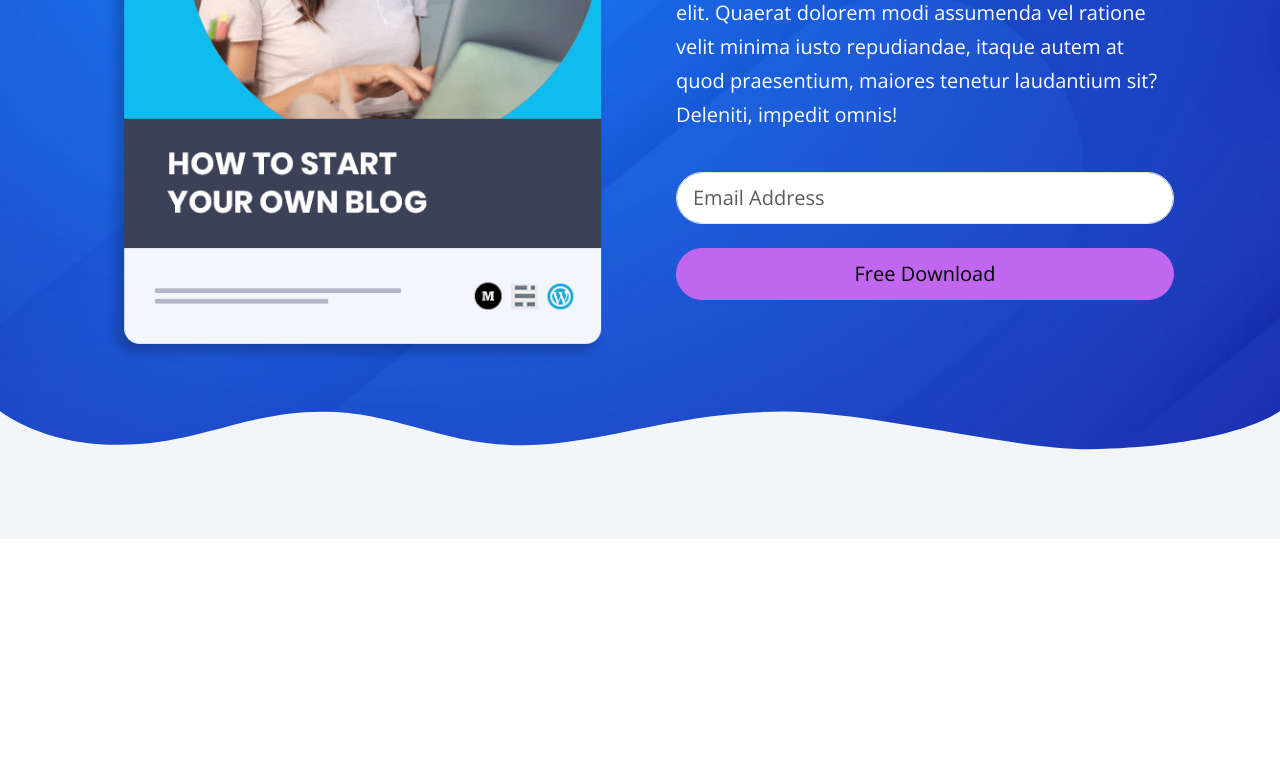
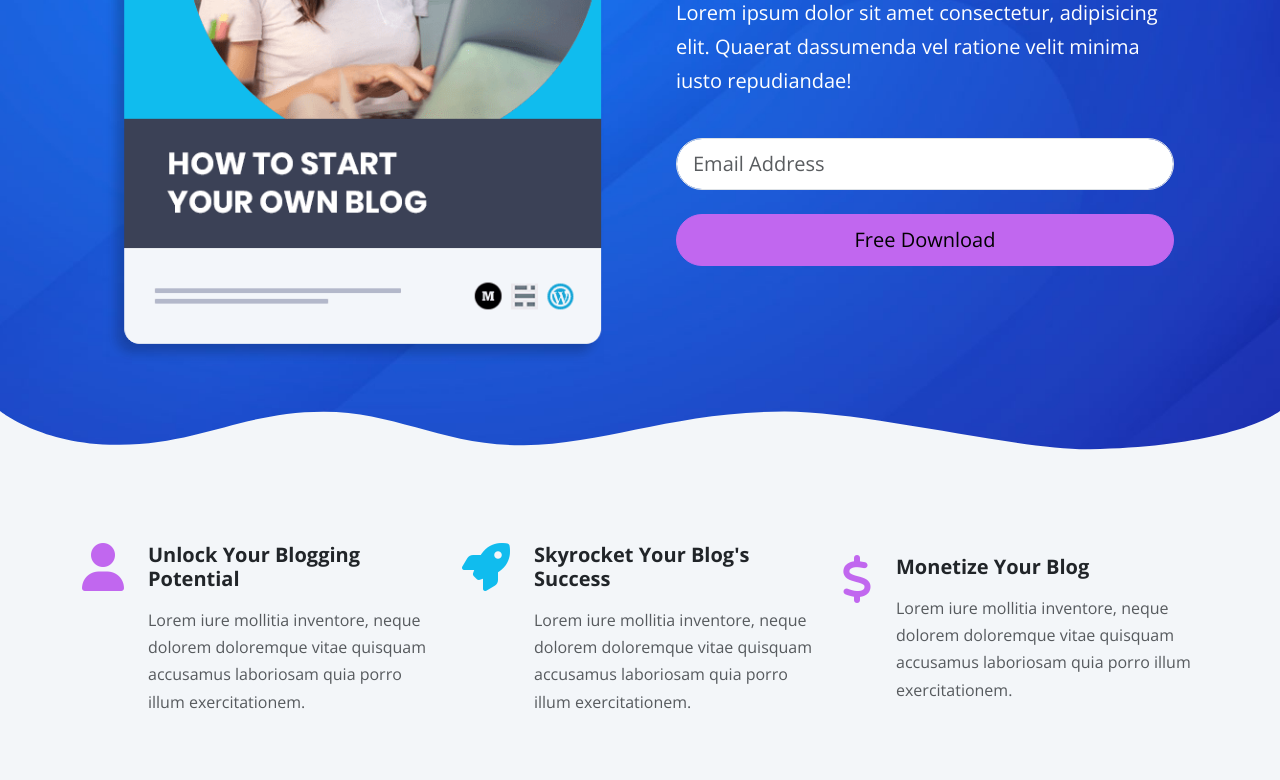
Before and after one commit to Its-gizmo47/Ebook-Blog-Bootstrap, a plain HTML site: page index.html in a window 1280 px wide. Shown: the part 446-1226 px from the top of the page. Before the commit the page ends 985 px from the top, so only its background shows below. Drawn offline with nearby package versions, Linux system fonts and the light colour scheme.

Commit message:
Icons Section Added

```diff
--- a/css/style.css
+++ b/css/style.css
@@ -8,3 +8,13 @@ header {
   background-position: center;
   background-repeat: no-repeat;
 }
+
+@media (max-width: 992px) {
+  .hero .img-container {
+    display: flex;
+    justify-content: center;
+  }
+  .hero .text-container {
+    text-align: center;
+  }
+}
--- a/index.html
+++ b/index.html
@@ -74,9 +74,7 @@
                 <h1 class="fw-bold display-3">Welcome to Blog Mastery</h1>
                 <p class="lead">
                   Lorem ipsum dolor sit amet consectetur, adipisicing elit.
-                  Quaerat dolorem modi assumenda vel ratione velit minima iusto
-                  repudiandae, itaque autem at quod praesentium, maiores tenetur
-                  laudantium sit? Deleniti, impedit omnis!
+                  Quaerat dassumenda vel ratione velit minima iusto repudiandae!
                 </p>
                 <form>
                   <div class="my-4">
@@ -120,7 +118,43 @@
         ></path>
       </svg>
     </header>
-
+    <!-- Icons Section -->
+    <section class="icons bg-light pt-1 pb-5">
+      <div class="container-xl">
+        <div class="row hstack g-4">
+          <div class="col-md-4 d-flex gap-4">
+            <i class="fa-solid fa-user text-primary fa-3x"></i>
+            <div>
+              <h5 class="fw-bold">Unlock Your Blogging Potential</h5>
+              <p class="text-muted">
+                Lorem iure mollitia inventore, neque dolorem doloremque vitae
+                quisquam accusamus laboriosam quia porro illum exercitationem.
+              </p>
+            </div>
+          </div>
+          <div class="col-md-4 d-flex gap-4">
+            <i class="fa-solid fa-rocket text-secondary fa-3x"></i>
+            <div>
+              <h5 class="fw-bold">Skyrocket Your Blog's Success</h5>
+              <p class="text-muted">
+                Lorem iure mollitia inventore, neque dolorem doloremque vitae
+                quisquam accusamus laboriosam quia porro illum exercitationem.
+              </p>
+            </div>
+          </div>
+          <div class="col-md-4 d-flex gap-4">
+            <i class="fa-solid fa-dollar-sign text-primary fa-3x"></i>
+            <div>
+              <h5 class="fw-bold">Monetize Your Blog</h5>
+              <p class="text-muted">
+                Lorem iure mollitia inventore, neque dolorem doloremque vitae
+                quisquam accusamus laboriosam quia porro illum exercitationem.
+              </p>
+            </div>
+          </div>
+        </div>
+      </div>
+    </section>
     <script src="./js/bootstrap.bundle.min.js"></script>
     <script src="./js/app.js"></script>
   </body>
```
